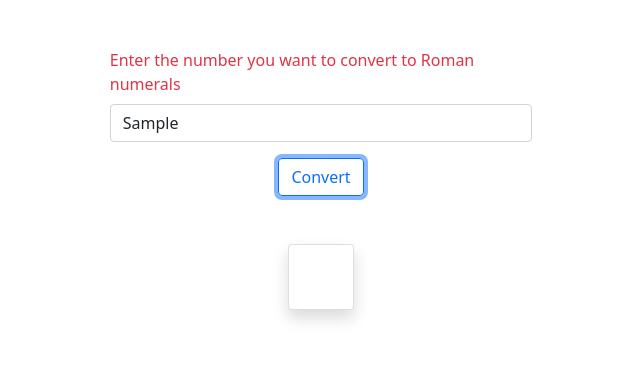
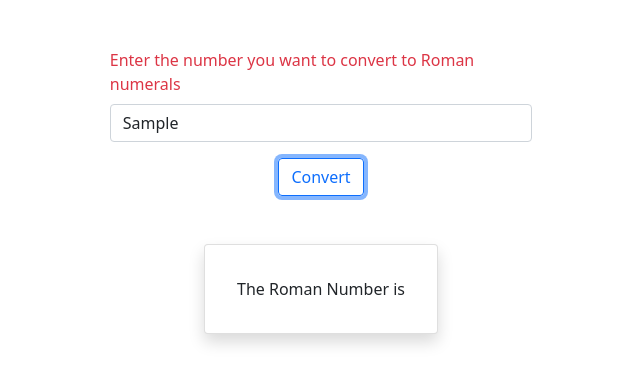
Before and after one commit to mustafatayfur/Roman-Numbers, a plain HTML site: page index.html in a window 1280 px wide. Both pictures are taken after typing "Sample" into the empty fields and a click on the button "Convert". Shown: the whole page, without its empty margins (319-959 px from the left). Drawn offline with nearby package versions, Linux system fonts and the light colour scheme.

Commit message:
codes are added

```diff
--- a/index.html
+++ b/index.html
@@ -17,7 +17,7 @@
 
             <button type="button" class="btn btn-outline-primary waves-effect mt-3 ">Convert</button>
         </div>
-        <div class="card shadow p-3 mb-5 bg-body rounded mt-5" id="output">
+        <div class="card shadow p-3 mb-5 bg-body rounded mt-5">
             <div id="output" class="card-body">
 
             </div>
--- a/index.js
+++ b/index.js
@@ -1,10 +1,10 @@
 const input = document.querySelector("input");
 const convert = document.querySelector("button");
-const output = document.getElementById("#output");
+const output = document.getElementById("output");
 
-// console.log(input);
+console.log(input);
 
-convert.addEventListener('click', converToRomen);
+convert.addEventListener('click', convertToRomen);
 
 function convertToRomen() {
 
@@ -31,14 +31,17 @@ function convertToRomen() {
 
     if (repeatCounter !== 0) {
       result += key.repeat(repeatCounter);
+
     }
 
     num %= map[key];
 
-    if (num === 0) return result;
+    if (num === 0) {
+      result = result ;
+    }
   }
 
-  output.innerText = `The Roman Number is ${result}`;
+  output.innerHTML = `The Roman Number is ${result}`;
 }
 
   // console.log(intToRoman("21"));
```
